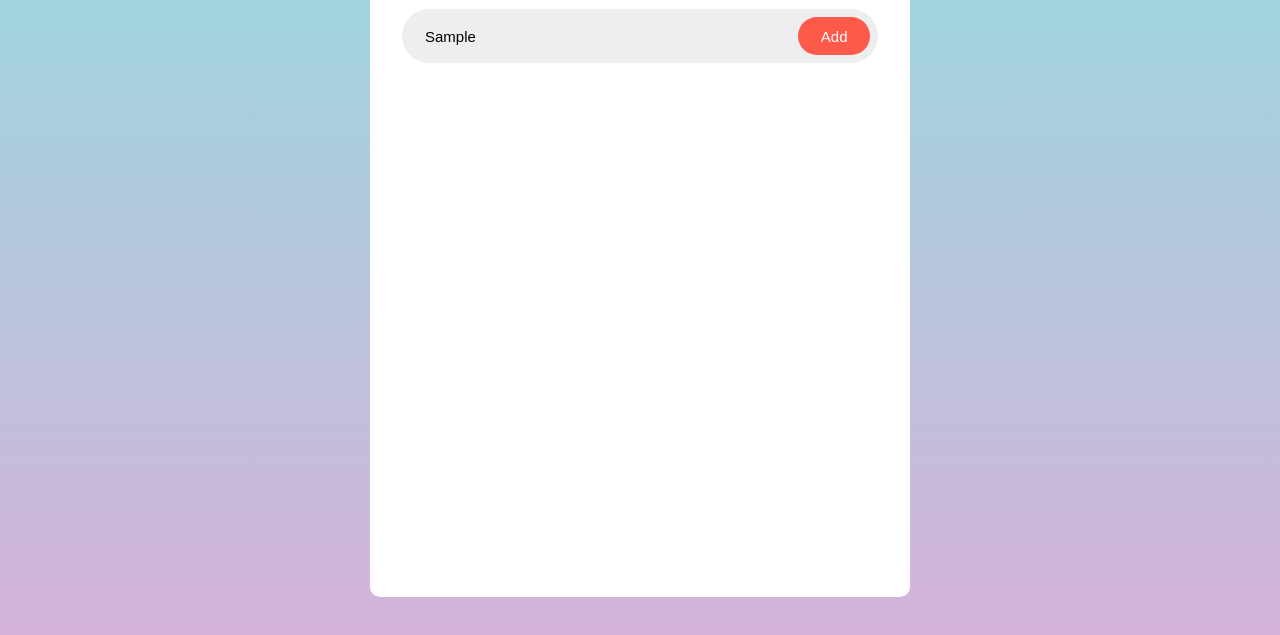
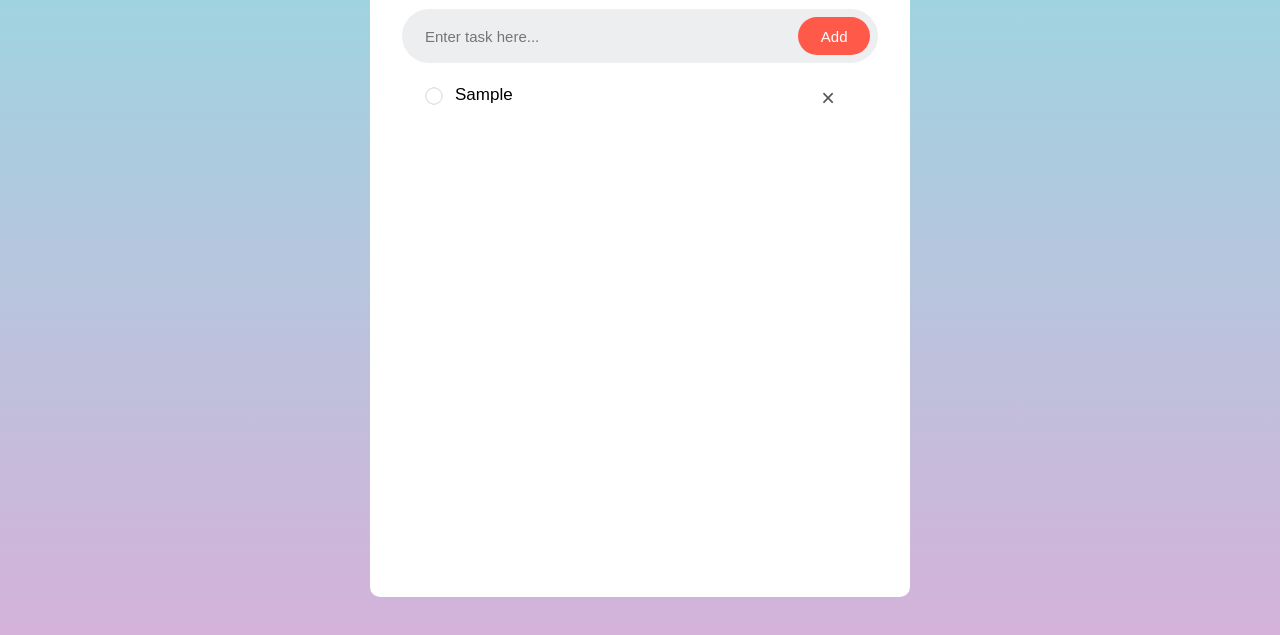
Before and after one commit to Hetashviban/To-Do-List, a plain HTML site: page index.html in a window 1280 px wide. Both pictures are taken after typing "Sample" into the empty fields and a click on the button "Add". Shown: the part 107-742 px from the top of the page. Drawn offline with Linux system fonts and the light colour scheme.

Commit message:
Completed the to-do list app

```diff
--- a/script.js
+++ b/script.js
@@ -0,0 +1,44 @@
+let inp = document.getElementById("taskInput");
+let list = document.getElementById("list");
+let addTask = document.querySelector("button")
+
+addTask.addEventListener('click', function () {
+    if (inp.value === '') {
+        alert('Please enter a task')
+    } else {
+        let item = document.createElement("li"); //Creating the li
+        item.innerText = inp.value; //Taking the input from the text entered in the input
+        list.appendChild(item);//Adding it into the list
+
+        //Adding the delete/cross icon to delete the task
+        let span = document.createElement("span");
+        span.innerHTML = "\u00d7";
+        item.appendChild(span);
+    }
+    inp.value = ""; //whenever we add a task - The input field still shows the task that we added in the input field - so here we are resetting the string to be empty
+    saveData(); //This will save the updated content in the browser
+});
+
+//Adding the feature to remove the task with the cross icon and adding the icon when the task is done
+list.addEventListener('click', function (e) {
+    if(e.target.tagName === "LI"){
+        e.target.classList.toggle("checked");
+        saveData();
+    }
+    else if(e.target.tagName === "SPAN"){
+        e.target.parentElement.remove();
+        saveData();
+    }
+},false);
+
+//Here we are creating a function that will save our data to the browser
+//So even if we refresh the page our data will remain
+function saveData(){
+    localStorage.setItem("data", list.innerHTML);
+}
+
+//And now we are creating a function that will display the data that has been saved in the above function
+function displaySavedData(){
+    list.innerHTML = localStorage.getItem("data");
+}
+displaySavedData();
--- a/styles.css
+++ b/styles.css
@@ -1,37 +1,54 @@
-*{
+* {
   margin: 0;
   padding: 0;
-    font-family: 'Poppins', sans-serif;
+  font-family: "Poppins", sans-serif;
   box-sizing: border-box;
 }
 
-.container{
+.container {
   width: 100%;
   min-height: 100vh;
   padding: 2em;
-    background-color: #D9AFD9;
-    background-image: linear-gradient(0deg, #D9AFD9 0%, #97D9E1 100%);
+  background-color: #d9afd9;
+  background-image: linear-gradient(0deg, #d9afd9 0%, #97d9e1 100%);
 }
-.todo-app{
+.todo-app {
   width: 100%;
   height: 82vh;
   max-width: 540px;
   background: #fff;
   margin: 1em auto 1em;
   border-radius: 10px;
+  overflow-y: auto;
 }
-.todo-app h2{
+
+/*Styling the scrollbar*/
+.todo-app::-webkit-scrollbar {
+  width: 12px;
+}
+
+.todo-app::-webkit-scrollbar-thumb {
+  background-color: #fab4ab8d;
+  border-radius: 6px;
+}
+
+.todo-app::-webkit-scrollbar-track {
+  background-color: #edeef0;
+  border-radius: 6px;
+}
+
+.todo-app h2 {
   color: #002765;
   display: flex;
   align-items: center;
   justify-content: center;
   padding-top: 1em;
 }
-.todo-app img{
+.todo-app img {
   width: 2.6vw;
   margin-left: 0.5em;
 }
-.row{
+.row {
   display: flex;
   align-items: center;
   justify-content: space-between;
@@ -40,7 +57,7 @@
   margin: 0.7em 2em;
   padding: 0.5em;
 }
-input{
+input {
   flex: 1; /*This will help to take the full width*/
   border: none;
   outline: none;
@@ -49,7 +66,7 @@ input{
   font-weight: 25px;
   font-size: 15px;
 }
-button{
+button {
   border: none;
   outline: none;
   padding: 0.7em 1.5em;
@@ -59,10 +76,10 @@ button{
   cursor: pointer;
   border-radius: 40px;
 }
-ul li{
+ul li {
   list-style: none;
   font-size: 17px;
-    padding: 0.5em 5em;
+  padding: 0.6em 0em 1em 5em;
   user-select: none;
   /*By setting user-select: none;, the CSS is preventing users from selecting and highlighting text within these list items.
     This can be useful in certain situations, such as when you want to create a user interface where text selection is not necessary or desirable,
@@ -76,8 +93,8 @@ ul li{
   position: relative;
 }
 
-ul li::before{
-    content: '';
+ul li::before {
+  content: "";
   position: absolute;
   height: 18px;
   width: 18px;
@@ -89,11 +106,26 @@ ul li::before{
   left: 55px;
 }
 
-ul li.checked{
+ul li.checked {
   color: #555;
   text-decoration: line-through;
 }
 
-ul li.checked::before{
+ul li.checked::before {
   background-image: url(./assets/checked.png);
 }
+
+ul li span {
+  position: absolute;
+  left: 19em;
+  width: 1.2em;
+  height: 1.2em;
+  font-size: 1.375em;
+  color: #555;
+  text-align: center;
+  border-radius: 50%;
+}
+
+ul li span:hover {
+  background: #edeef0;
+}
```
Lines whose indentation alone changed are shown as unchanged.
